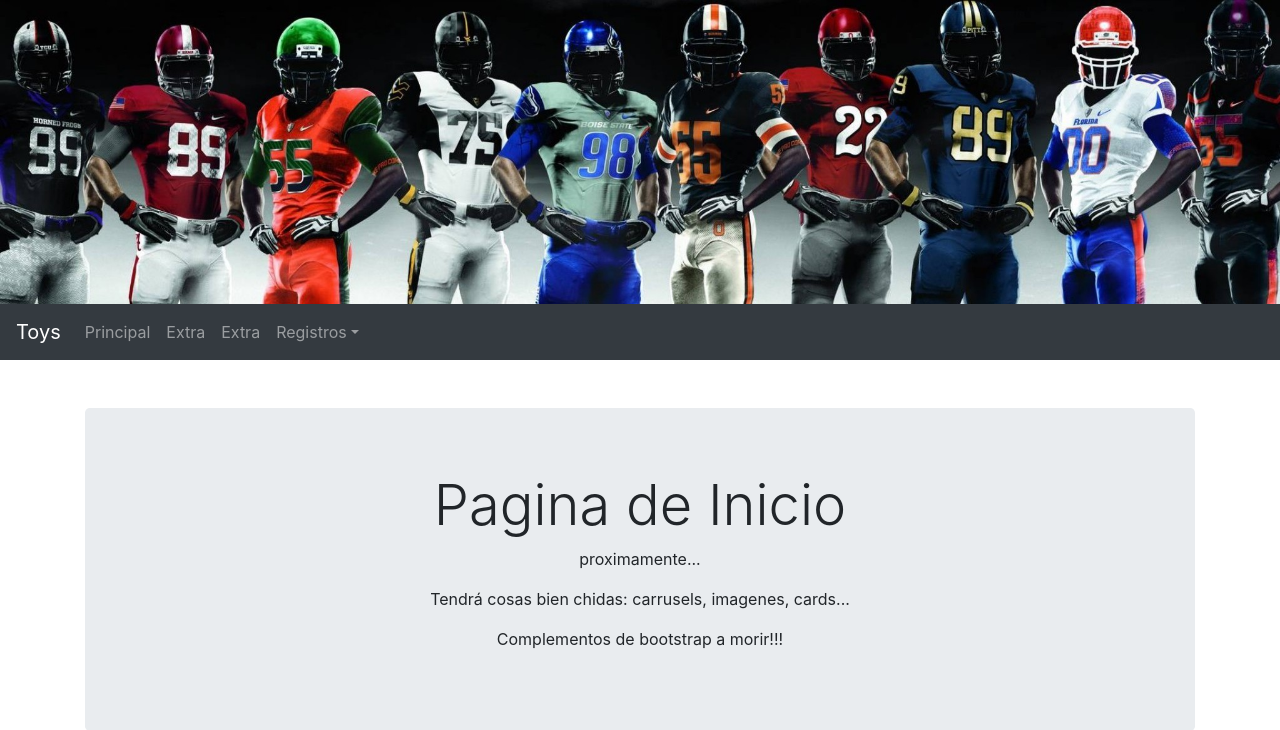
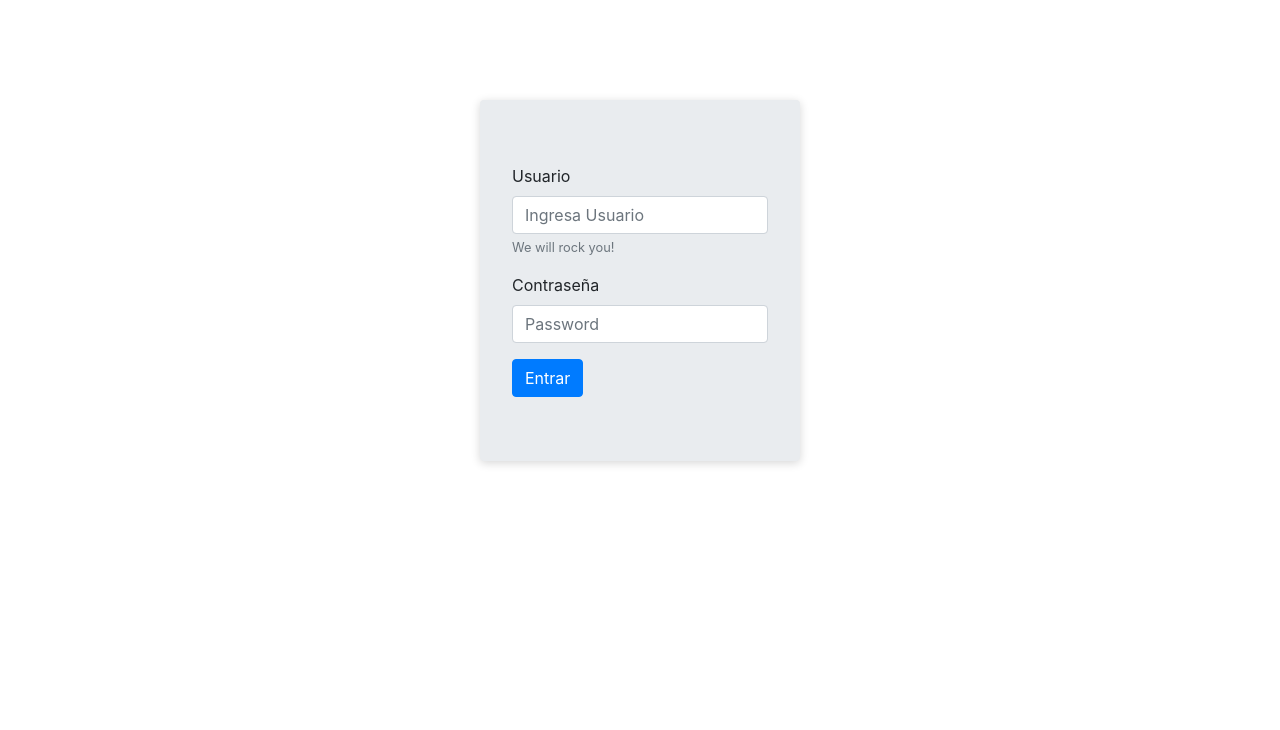
Before and after one commit to Angel-Cardoso/toys, a Django app: page / in a window 1280 px wide. Shown: the top 730 px of the page. Run offline with Django 3.2, Linux system fonts and the light colour scheme; some libraries are stand-ins or nearby versions.

Commit message:
agregando login

```diff
--- a/reportes/urls.py
+++ b/reportes/urls.py
@@ -4,7 +4,8 @@ from reportes import views
 
 urlpatterns = [
 
-	path('', views.index, name='index_view'),
+	path('index/', views.index, name='index_view'),
+	path('', views.login_user, name='login_view'),
 
 	# Detalles
 	path('detalle_producto_indiv/<int:pk>', views.detalle_producto_indiv.as_view(), name = 'detalle_producto_indiv_view'),
@@ -12,5 +13,4 @@ urlpatterns = [
 
 	# Formularios
 	path('registrar_productos_indiv/', views.registrar_productos_indiv.as_view(), name ='registrar_productos_indiv_views'),
-	path('login/', views.login, name='login_view'),
 ]
--- a/reportes/views.py
+++ b/reportes/views.py
@@ -1,6 +1,8 @@
 from django.shortcuts import render, get_object_or_404, HttpResponseRedirect
 from django.views import generic
 from django.db.models import Q
+from django.contrib.auth import authenticate, login, logout
+from django.urls import reverse
 from .models import Productos_indiv,Usuario
 from .models import Lotes
 
@@ -10,17 +12,22 @@ from .forms import FormRegProductos_Indiv
 
 # Create your views here.
 def index(request):
-	try:
-		if request.method == 'POST':
-			usu = request.POST.get('usu')
-			con = request.POST.get('con')
+	return render(request,'reportes/index.html',{})
 
-			usuario = Usuario.objects.get(usuario=usu,contrasena=con)
-
-			request.session['usuario']=usu
-		return render(request, "reportes/index.html",{})
-	except:
-		return render(request,'reportes/login.html',{})
+def login_user(request):
+	context = {}
+	if request.method == "POST":
+		username = request.POST['usu']
+		password = request.POST['con']
+		user = authenticate(request, username=username,password=password)
+		if user:
+			login(request, user)
+			return HttpResponseRedirect(reverse('index_view'))
+		else:
+			context["error"] = "Credenciales desconocidas"
+			return render(request,"reportes/login.html", context)
+	else:
+		return render(request,"reportes/login.html", context)
 
 class detalle_producto_indiv(generic.DetailView):
  	template_name = "reportes/detalle_producto_indiv.html"
@@ -37,7 +44,4 @@ class registrar_productos_indiv(generic.CreateView):
 	model = Productos_indiv
 	fields = ["nombre_producto", "linea", "resistencia", "presentacion",
 		"tamaño", "movilidad", "empaque", "fabrica", "piezas"]
-	success_url = "/"
-
-def login(request):
-	return render(request,'reportes/login.html',{})
+	success_url = "/index/"
--- /dev/null
+++ b/static-storage/static/login.css
@@ -0,0 +1,13 @@
+html{
+	margin: 0px;
+	padding: 0px;
+}
+
+.boxlogin{
+	border-radius: 4px;
+	box-shadow: 0px 2px 10px #d6d6d6;
+	margin: 100px auto;
+	width: 320px;
+	-webki-border-radius: 4px;
+	-moz-border-radius: 4px;
+}
--- a/templates/reportes/detalle_producto_indiv.html
+++ b/templates/reportes/detalle_producto_indiv.html
@@ -10,12 +10,15 @@
 		<p class="text-justify">Calificación de calidad total: {{object.calificacion}}</p>
 		<p class="text-justify">Fecha de ensamblado: {{object.fecha_registro}}</p>
 		<p class="text-justify">Etiqueta: {{object.etiqueta}}</p>
+		<h5 class="text-center mt-5">Piezas del producto:</h5>
 		<table class="table table-strip mt-5">
-			<th>Piezas del producto</th>
+			<th>ID</th>
+			<th>Nombre de la pieza</th>
 			<th>Detalle</th>
 			{%for pieza in object.piezas.all %}
 				<tr>
 						<td>{{ pieza.id }} </td>
+						<td>{{pieza.nombre_pieza}}</td>
 						<td><a href="#" class="btn btn-dark">Detalle</a></td>
 				</tr>
 
--- a/templates/reportes/login.html
+++ b/templates/reportes/login.html
@@ -1,13 +1,60 @@
+{% load staticfiles %}
+
 <!DOCTYPE html>
 <html lang="es">
 <head>
 	<title>Login</title>
+	<head>
+    <!-- Required meta tags -->
+    <meta charset="utf-8">
+    <meta name="viewport" content="width=device-width, initial-scale=1, shrink-to-fit=no">
+
+    <!-- Bootstrap CSS and JS -->
+
+    <link rel="stylesheet" type = "text/css" href="{% static 'bootstrap4/css/bootstrap.min.css' %}">
+    <link rel="stylesheet" type="text/css" href="{% static 'static/login.css'%}">
+
+    <script src="https://code.jquery.com/jquery-3.3.1.slim.min.js" integrity="sha384-q8i/X+965DzO0rT7abK41JStQIAqVgRVzpbzo5smXKp4YfRvH+8abtTE1Pi6jizo" crossorigin="anonymous"></script>
+
+    <script src="{% static 'bootstrap4/js/bootstrap.min.js' %}"></script>
+
+    <title>{% block title %}{% endblock %} </title>
+  </head>
 </head>
 <body>
-	<form action="{% url 'index_view' %}" method="POST">
-		<input type="text" name="usu" placeholder="Usuario">
-		<input type="text" name="con" placeholder="Contraseña">
+	<div class="jumbotron boxlogin">
+	<form method="POST">
+		{% csrf_token %}
+  <div class="form-group">
+    <label for="usu">Usuario</label>
+    <input type="text" class="form-control" name = "usu" id="usu" aria-describedby="emailHelp" placeholder="Ingresa Usuario" required>
+    <small id="simple" class="form-text text-muted">We will rock you!</small>
+  </div>
+  <div class="form-group">
+    <label for="con">Contraseña</label>
+    <input type="password" class="form-control" name="con" id="con" placeholder="Password">
+  </div>
+  <button type="submit" class="btn btn-primary">Entrar</button>
+</form>
+</div>
+<p>{{error}}</p>
+	<!-- <form method="POST">
+		<div class = "center">
+			<h3>LOGIN</h3>
+			<table>
+				{% csrf_token %}
+				<tr>
+					<td><label for="usu">Username</label></td>
+					<td><input type="text" name="usu" id="usu" placeholder="Usuario" required=""></td>
+				</tr>
+				<tr>
+					<td><label for="con">Password</label></td>
+					<td><input type="password" name="con" id="con" placeholder="Contraseña" required=""></td>
+				</tr>
+			</table>
+		</div>
 		<button type="submit">Entrar</button>
-	</form>
+	</form> -->
+
 </body>
 </html>
```
Also changed, not shown: reportes/models.py (+8 -1 lines), db.sqlite3.
